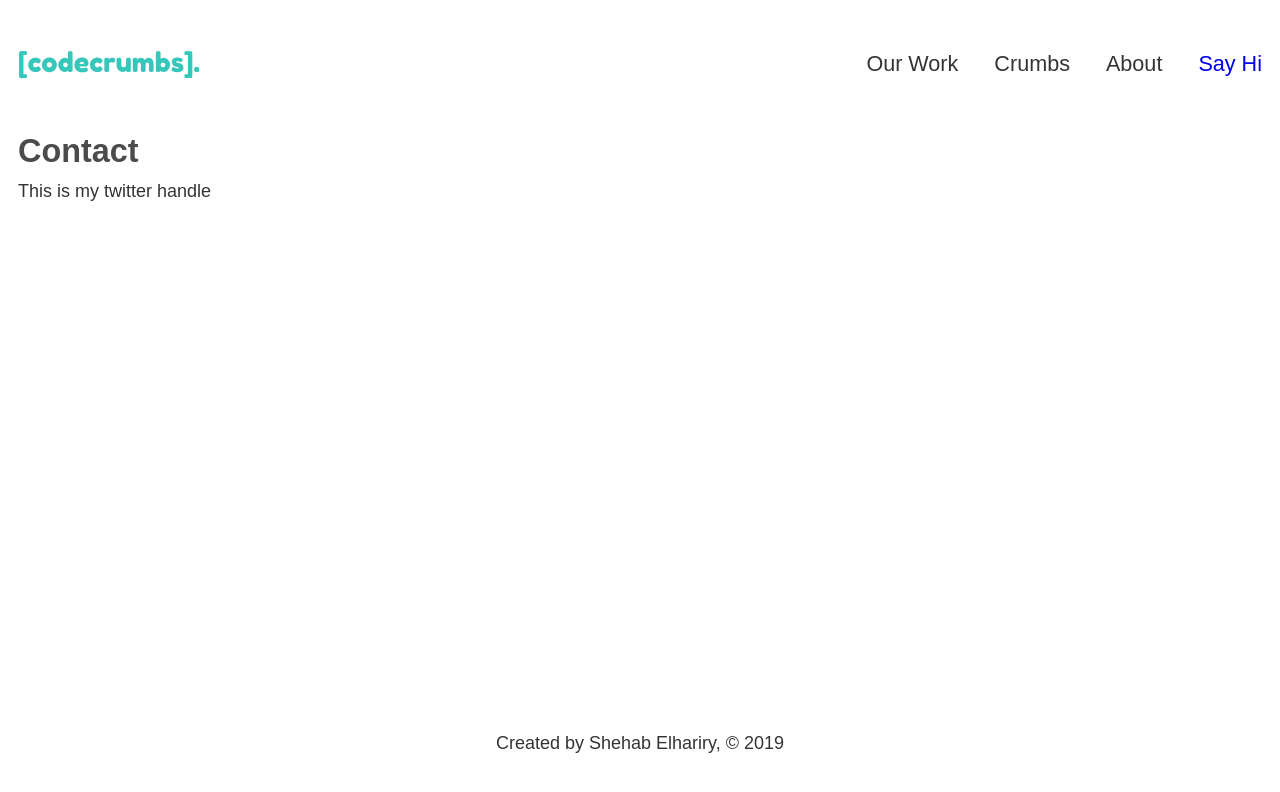
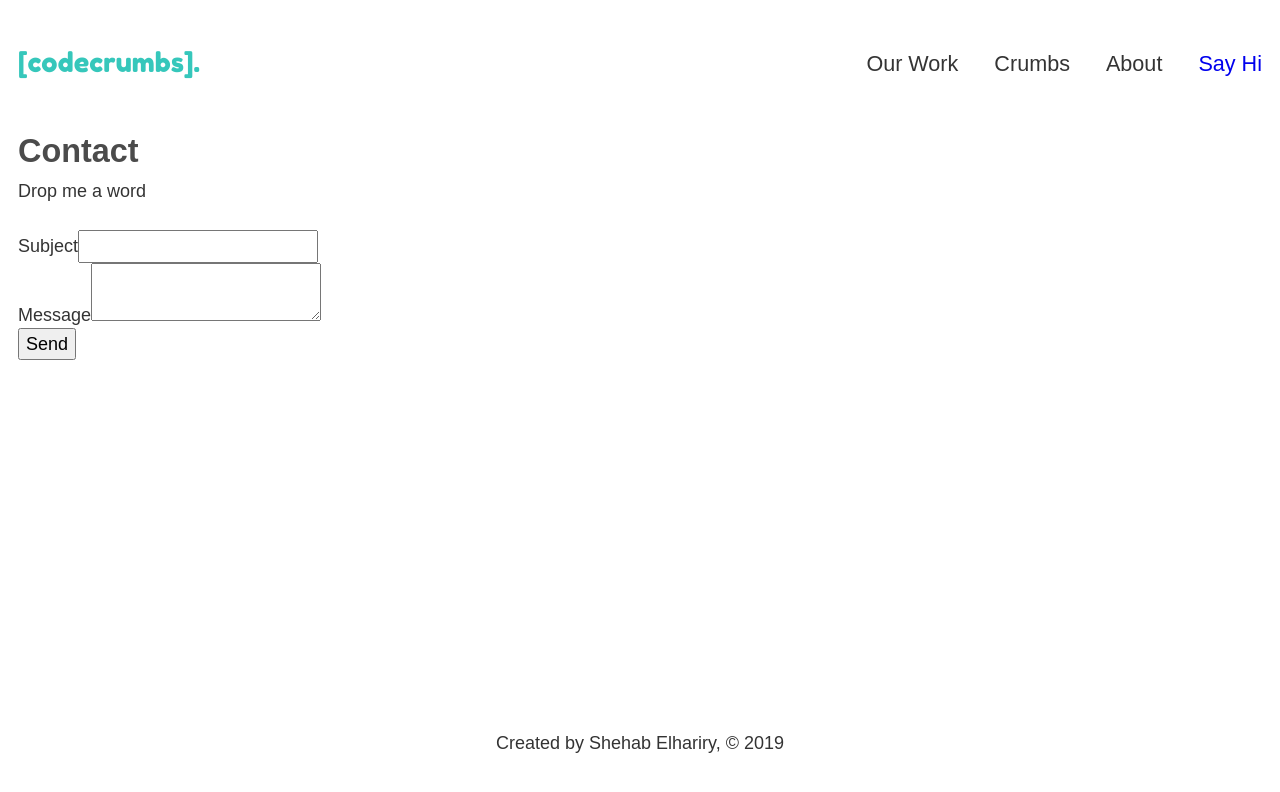
Before and after one commit to shehabelhariry/codecrumbs, a Gatsby site: page /contact in a window 1280 px wide. Built offline with nearby package versions, Linux system fonts and the light colour scheme; Gatsby itself is replaced by a stand-in of ours; a web font is replaced by a local one.

Commit message:
added sample form

```diff
--- a/src/pages/contact.js
+++ b/src/pages/contact.js
@@ -6,7 +6,20 @@ const ContactPage = () => {
     <Layout>
       <div className="width-container">
         <h1 className="page-title">Contact</h1>
-        <p>This is my twitter handle</p>
+        <p>Drop me a word</p>
+        <form name="contact" method="POST" data-netlify="true">
+          <div className="form-group">
+            <label for="subject">Subject</label>
+            <input name="subject" />
+          </div>
+          <div className="form-group">
+            <label for="message">Message</label>
+            <textarea name="subject" />
+          </div>
+          <p>
+            <button type="submit">Send</button>
+          </p>
+        </form>
       </div>
     </Layout>
   )
```
